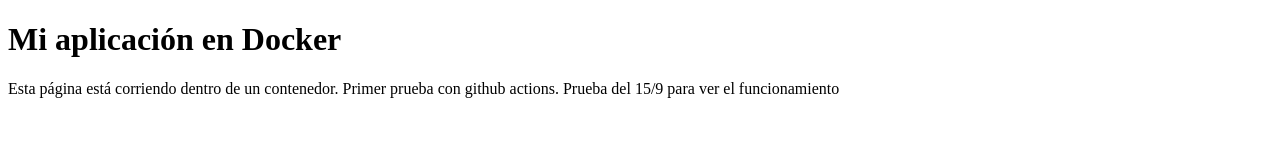
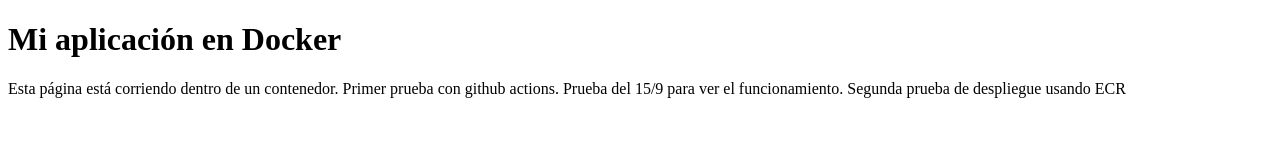
Before and after one commit to LautaroJulioArce/VPC, a plain HTML site: page app/index.html in a window 1280 px wide. Drawn offline with Linux system fonts and the light colour scheme.

Commit message:
probar despliegue desde ecr

```diff
--- a/app/index.html
+++ b/app/index.html
@@ -6,6 +6,6 @@
 </head>
 <body>
   <h1>Mi aplicación en Docker</h1>
-  <p>Esta página está corriendo dentro de un contenedor. Primer prueba con github actions. Prueba del 15/9 para ver el funcionamiento</p>
+  <p>Esta página está corriendo dentro de un contenedor. Primer prueba con github actions. Prueba del 15/9 para ver el funcionamiento. Segunda prueba de despliegue usando ECR</p>
 </body>
 </html>
```
